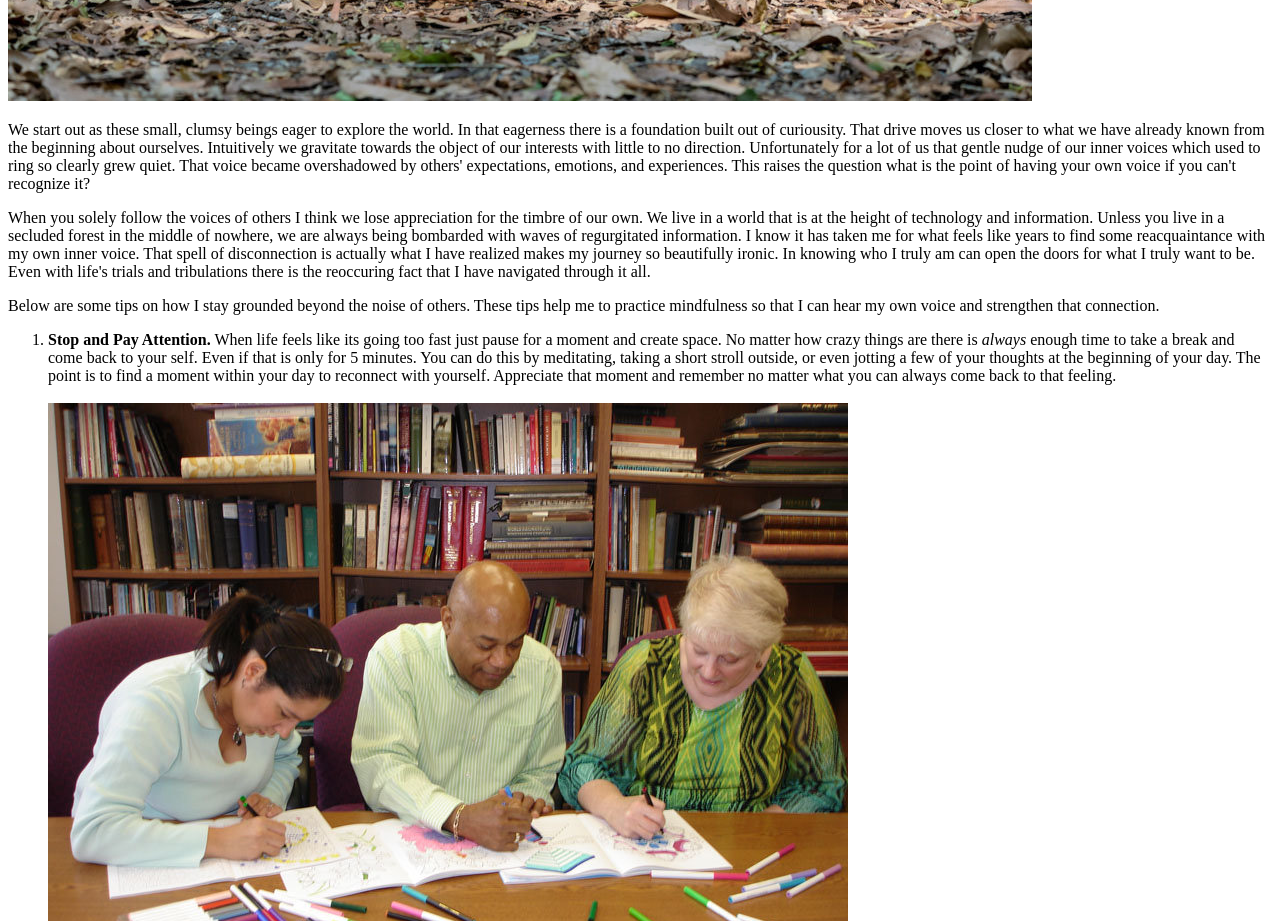
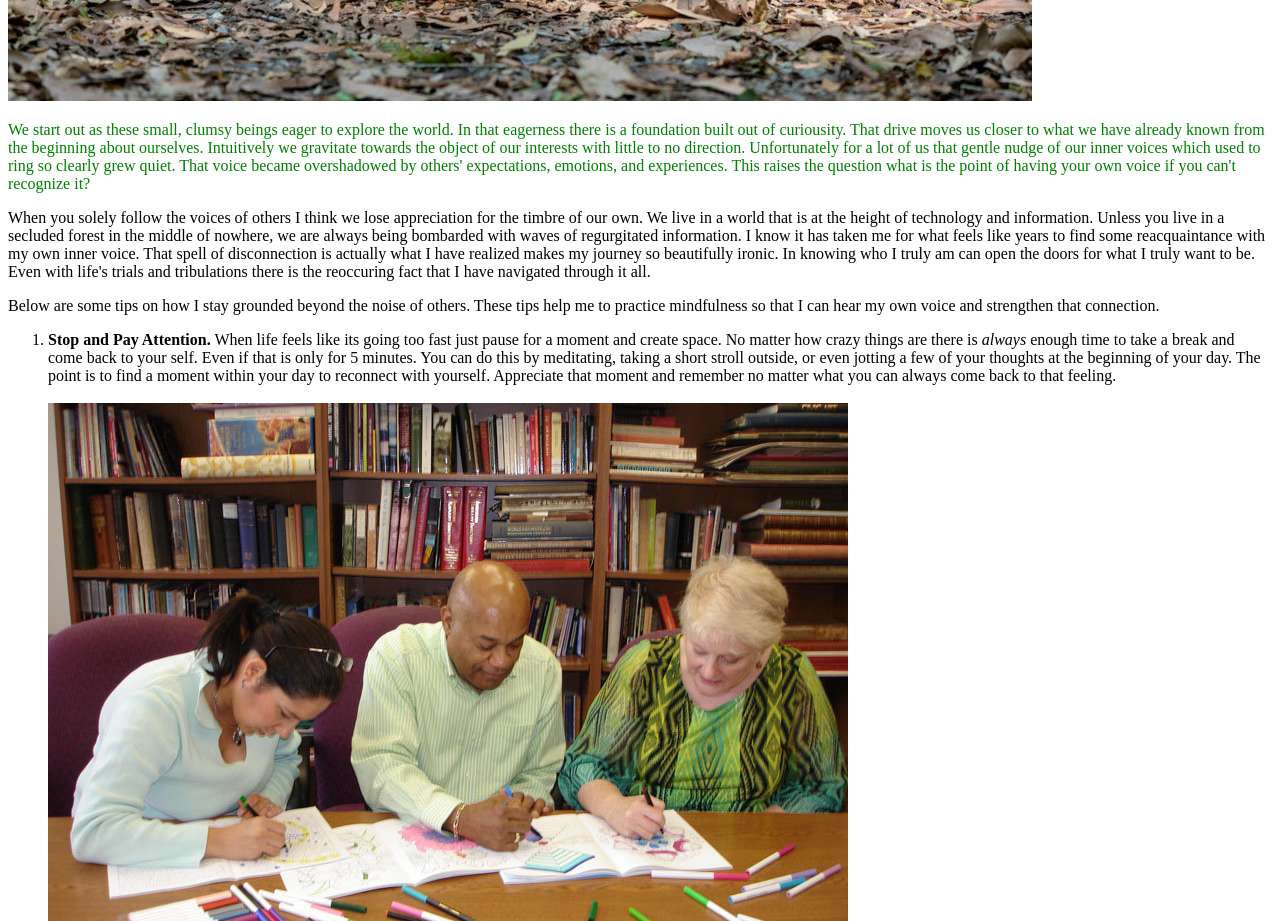
Before and after one commit to PT-Web-Dev-Jan-23/js-assignment-4-html-me-something-landersja, a website: page index.html in a window 1280 px wide. Shown: the part 1120-2041 px from the top of the page. Drawn offline with Linux system fonts and the light colour scheme.

Commit message:
update css coloring

```diff
--- a/index.html
+++ b/index.html
@@ -16,7 +16,8 @@
       <p> Back in my day when a small bag of cheetos still cost 50&cent; and before vlogging became popular - blogs reigned as kings. I was 14 years old when I made my first blogpost. I had decided for some reason that I was going to be a blogger. I wrote a a measly three-paragraph about a topic very similar to this one today. Obviously I did not become the youngest publishing blogger of 2009. I kept getting in my own way because I couldn't decide what I specifically wanted the blog to be about. I was frustrated with not knowing the immediate next step and wanted someone else to give me the answer. I would't just let the journey flow and trust that I could show up for myself. There are many people in our lives who will help guide us from one point to another, but we as individuals make the decision when to follow. </p>
 
       <img src = "images/child_exploring.jpeg" alt = "Image of a child exploring nature while holding a butterfly net.">
-      <p>We start out as these small, clumsy beings eager to explore the world. In that eagerness there is a foundation built out of curiousity. That drive moves us closer to what we have already known from the beginning about ourselves. Intuitively we gravitate towards the object of our interests with little to no direction. Unfortunately for a lot of us that gentle nudge of our inner voices which used to ring so clearly grew quiet. That voice became overshadowed by others' expectations, emotions, and experiences. This raises the question what is the point of having your own voice if you can't recognize it?  </p>
+      <p id="testP" class="funParagraph">
+         We start out as these small, clumsy beings eager to explore the world. In that eagerness there is a foundation built out of curiousity. That drive moves us closer to what we have already known from the beginning about ourselves. Intuitively we gravitate towards the object of our interests with little to no direction. Unfortunately for a lot of us that gentle nudge of our inner voices which used to ring so clearly grew quiet. That voice became overshadowed by others' expectations, emotions, and experiences. This raises the question what is the point of having your own voice if you can't recognize it?  </p>
 
       <p>When you solely follow the voices of others I think we lose appreciation for the timbre of our own. We live in a world that is at the height of technology and information. Unless you live in a secluded forest in the middle of nowhere, we are always being bombarded with waves of regurgitated information. I know it has taken me for what feels like years to find some reacquaintance with my own inner voice. That spell of disconnection is actually what I have realized makes my journey so beautifully ironic. In knowing who I truly am can open the doors for what I truly want to be. Even with life's trials and tribulations there is the reoccuring fact that I have navigated through it all. </p>
      <p>Below are some tips on how I stay grounded beyond the noise of others. These tips help me to practice mindfulness so that I can hear my own voice and strengthen that connection.</p>
--- a/styles.css
+++ b/styles.css
@@ -2,7 +2,11 @@
     color: red;
 }
 
-body{
+body {
     display: block;
     margin: 8px;
 }
+
+.funParagraph {
+    color: green;
+}
```
